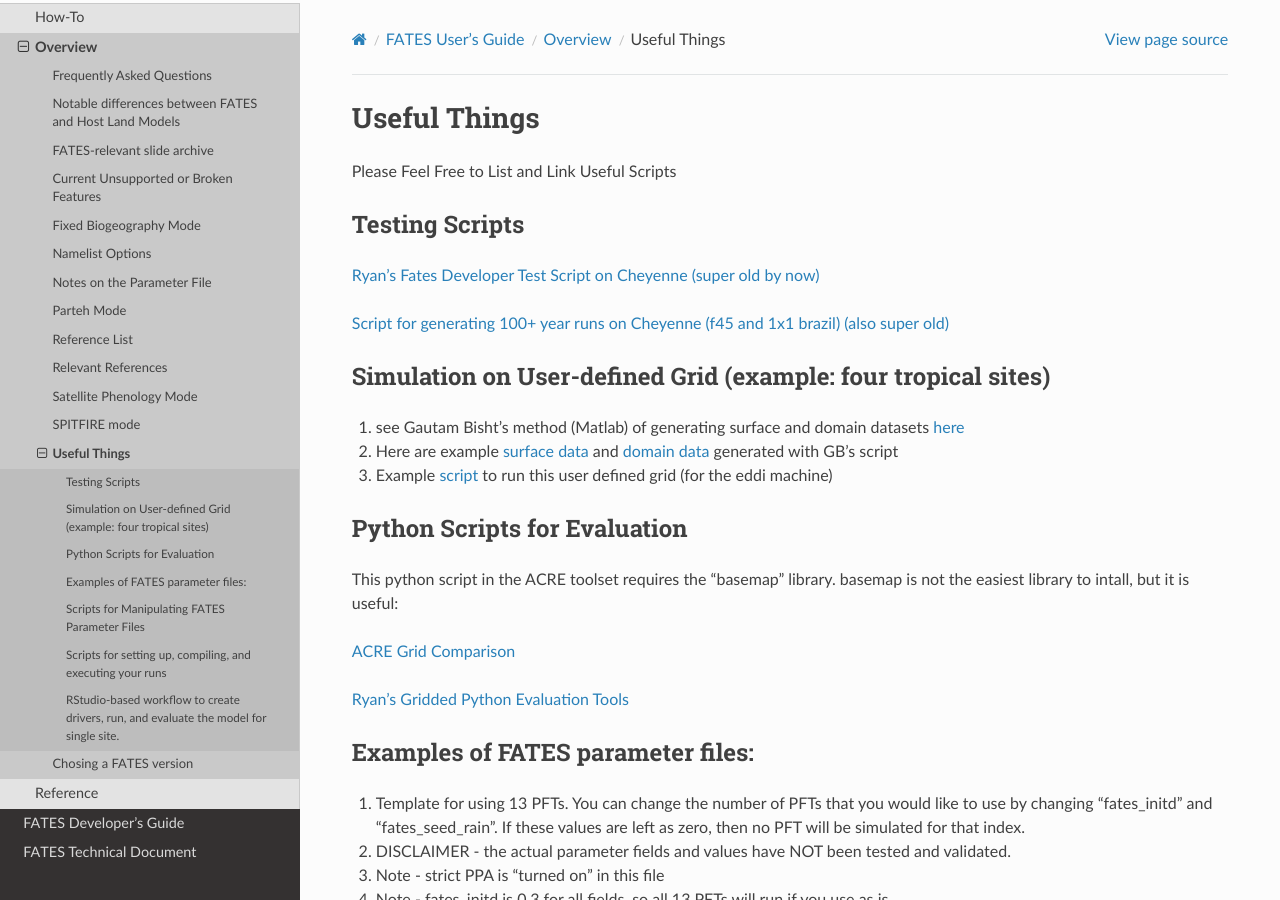
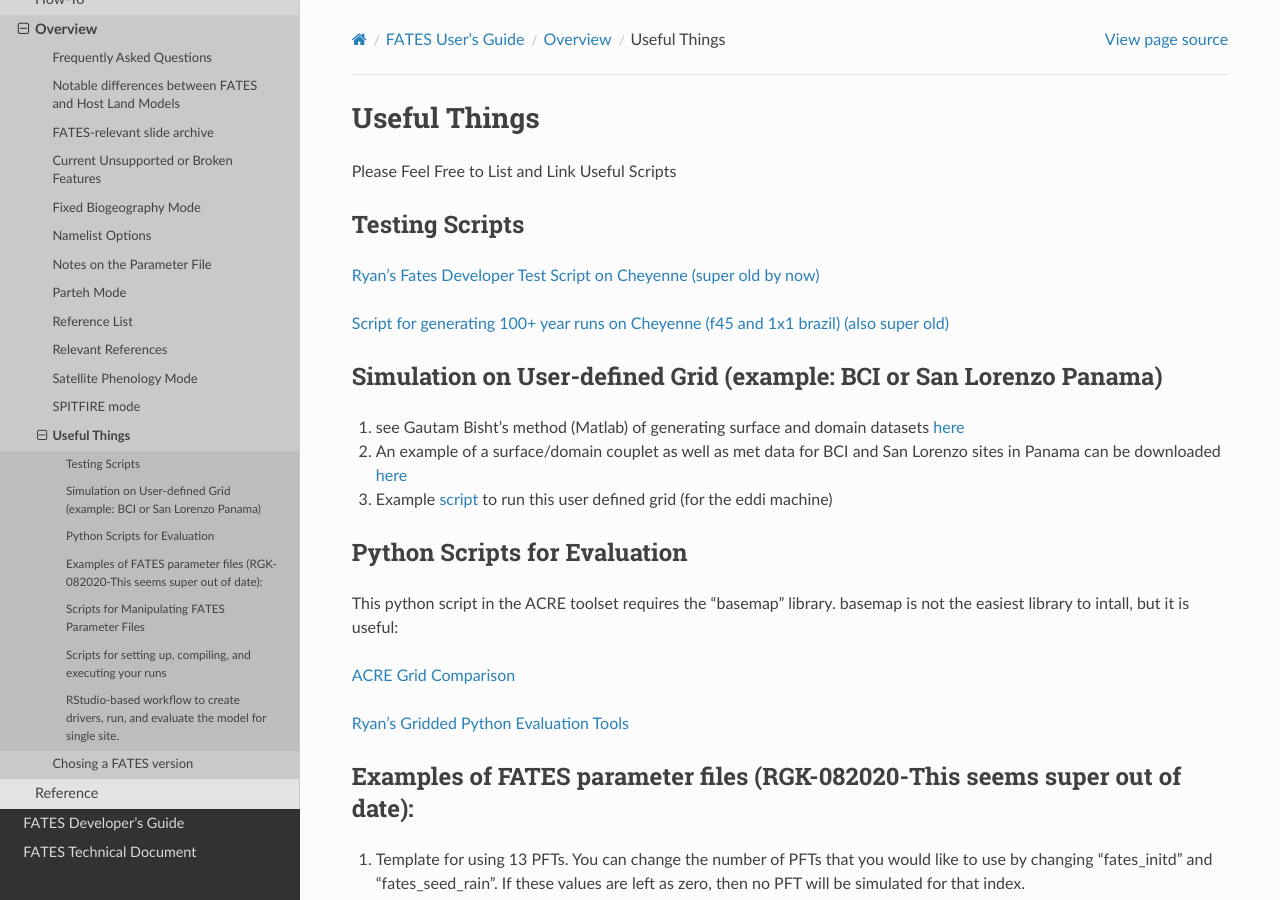
Before and after one commit to NGEET/fates-users-guide, a Sphinx documentation site: the page built from docs/source/user/Useful-Stuff.md, in a window 1280 px wide and 900 px high. Built offline with Sphinx 7.4.7 and the Read the Docs theme 2.0.0, drawn with Linux system fonts in a browser that asks for light colours.

Commit message:
Update Useful-Stuff.md

```diff
--- a/docs/source/user/Useful-Stuff.md
+++ b/docs/source/user/Useful-Stuff.md
@@ -8,9 +8,9 @@
 
 [Script for generating 100+ year runs on Cheyenne (f45 and 1x1 brazil) (also super old)](https://drive.google.com/file/d/0B_5e7rc3QoQqc3lXWlp5SkN3ajQ/view?usp=sharing)
 
-## Simulation on User-defined Grid (example: four tropical sites)
+## Simulation on User-defined Grid (example: BCI or San Lorenzo Panama)
 1) see Gautam Bisht's method (Matlab) of generating surface and domain datasets [here](https://github.com/bishtgautam/matlab-script-for-clm-sparse-grid)
-2) Here are example [surface data](https://drive.google.com/file/d/0B_5e7rc3QoQqY1ZNVU5wWjd3NTA/view?usp=sharing) and [domain data](https://drive.google.com/file/d/0B_5e7rc3QoQqVDd2TEdYOWVDSXc/view?usp=sharing) generated with GB's script
+2) An example of a surface/domain couplet as well as met data for BCI and San Lorenzo sites in Panama can be downloaded [here](https://ngt-data.lbl.gov/dois/NGT0086/)
 3) Example [script](https://drive.google.com/file/d/0B_5e7rc3QoQqejRiaVRvbnFrak0/view?usp=sharing) to run this user defined grid (for the eddi machine)
 
 ## Python Scripts for Evaluation
@@ -22,7 +22,7 @@
 [Ryan's Gridded Python Evaluation Tools](https://github.com/rgknox/FatesMapTools)
 
 
-## Examples of FATES parameter files:
+## Examples of FATES parameter files (RGK-082020-This seems super out of date):
 1) Template for using 13 PFTs. You can change the number of PFTs that you would like to use by changing "fates_initd" and "fates_seed_rain". If these values are left as zero, then no PFT will be simulated for that index.
 2) DISCLAIMER - the actual parameter fields and values have NOT been tested and validated.
 3) Note - strict PPA is "turned on" in this file
@@ -43,6 +43,8 @@
 
 
 [fates/tools/BatchPatchParams.py](https://github.com/NGEET/fates/blob/master/tools/BatchPatchParams.py) works together with an xml file to apply a set of modifications to one parameter file thereby generating a new parameter file, treating the xml file as a patch.  The base (old) and new parameter files are specified in the patch (xml) file.  Examples of the xml patch files can be found in the directory [fates/parameter_files](https://github.com/NGEET/fates/tree/master/parameter_files).
+
+
 
 ***
 
```
